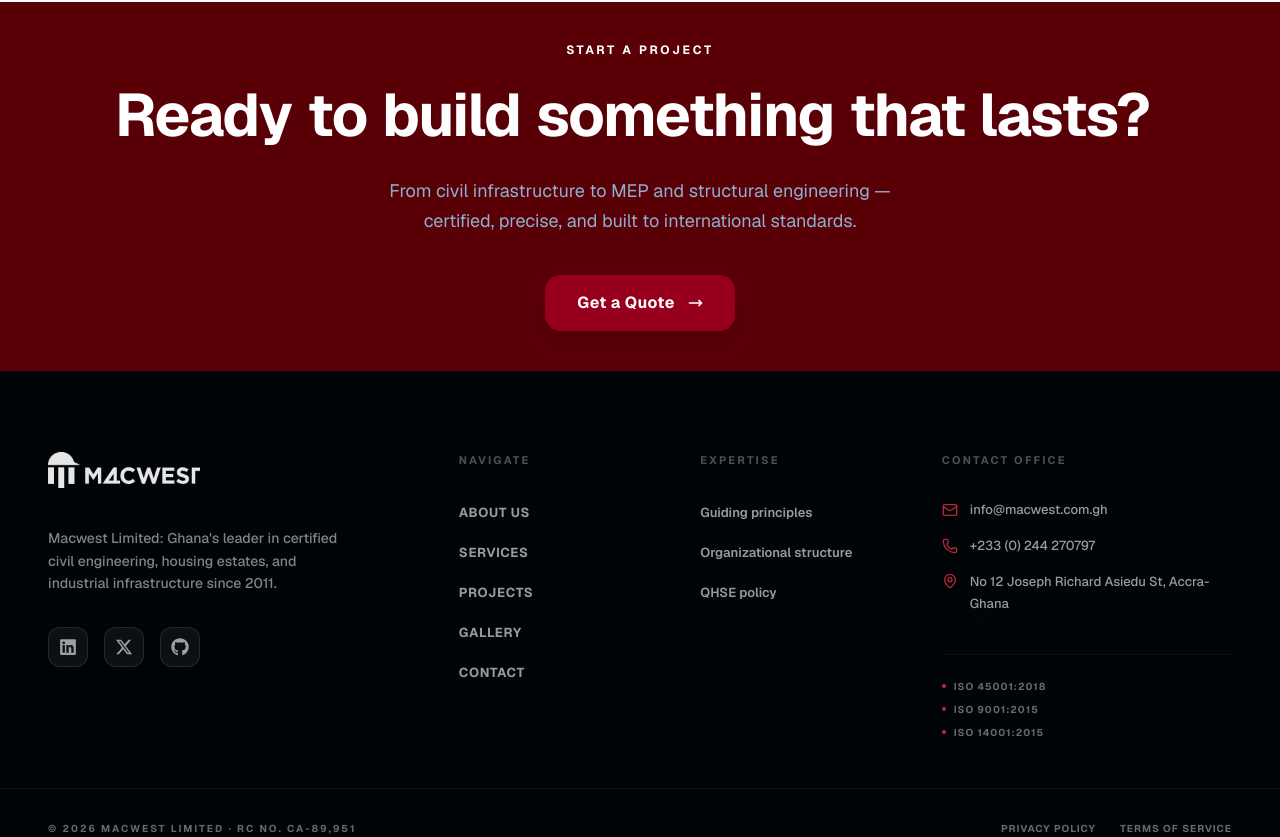
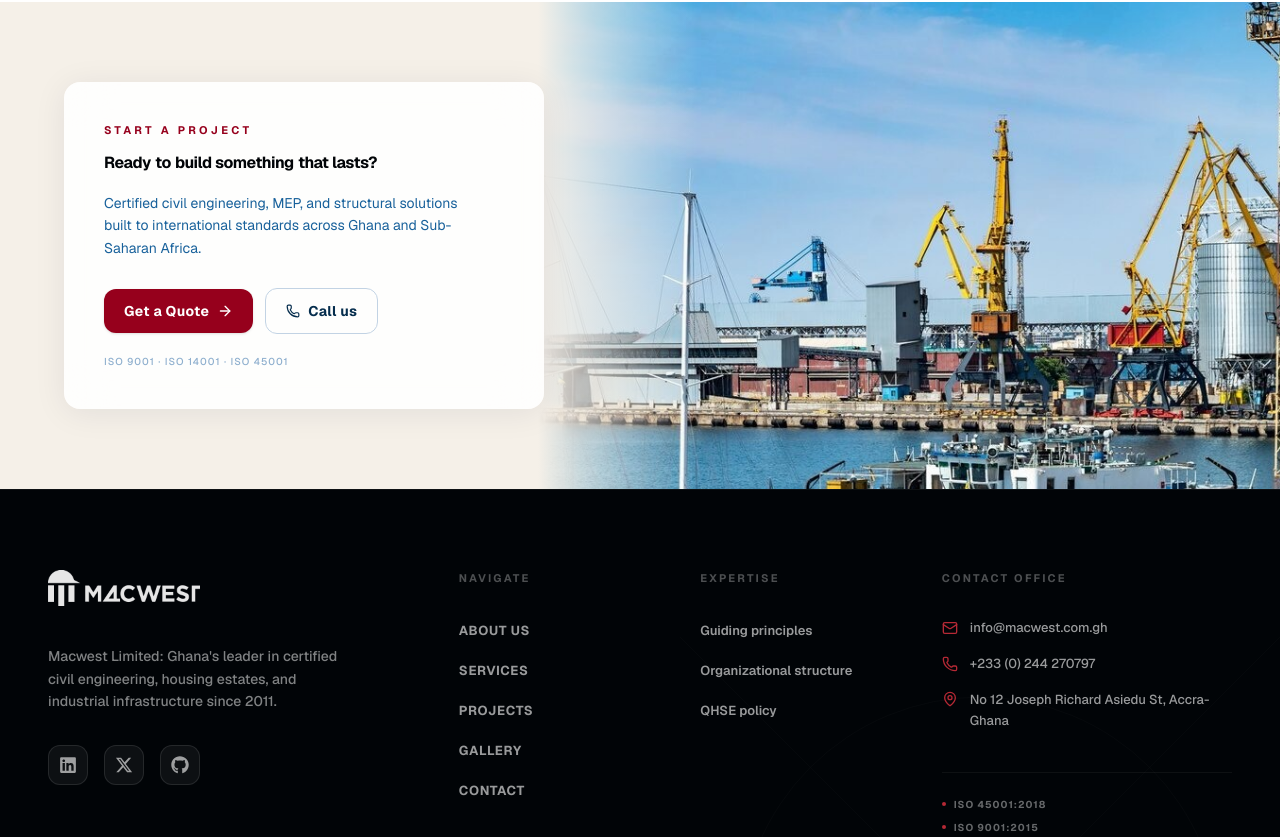
Before and after one commit to Ben-Genius/macwest-ltd, a Next.js app: page /projects in a window 1280 px wide. Shown: the part 2803-3640 px from the top of the page. Built offline with nearby package versions, Linux system fonts and the light colour scheme; no server answers.

Commit message:
feat: replace static project cards with horizontal GSAP scroll sections and integrate parallax vision element into homepage

```diff
--- a/src/app/page.tsx
+++ b/src/app/page.tsx
@@ -10,7 +10,7 @@ const ProjectsSection = dynamic(() => import("@/components/home/projects-section
 const ClientsSection = dynamic(() => import("@/components/home/clients-section").then((mod) => mod.ClientsSection));
 const QHSESection = dynamic(() => import("@/components/home/qhse-section").then((mod) => mod.QHSESection));
 const CTABandSection = dynamic(() => import("@/components/home/cta-band-section").then((mod) => mod.CTABandSection));
-
+const VisionParallaxSection = dynamic(() => import("@/components/home/vision-parallax-section").then((mod) => mod.VisionParallaxSection));
 export const metadata: Metadata = {
   title: "Home",
   description: siteConfig.description,
@@ -22,8 +22,8 @@ export default function HomePage() {
       <HeroSection />
       <CertificationsSection />
       <ServicesSection />
+      <VisionParallaxSection />
       {/* <WhyMacwestSection /> */}
-
       {/* <ProjectsSection /> */}
       {/* <ClientsSection /> */}
       <QHSESection />
--- a/src/components/home/cta-band-section.tsx
+++ b/src/components/home/cta-band-section.tsx
@@ -1,24 +1,58 @@
 "use client";
 
+import { useRef } from "react";
 import Link from "next/link";
-import { m } from "framer-motion";
-import { fadeInUp, scaleIn, EASE } from "@/lib/animations";
+import Image from "next/image";
+import { m, useScroll, useTransform } from "framer-motion";
+import { fadeInUp, scaleIn } from "@/lib/animations";
 import { GSAPStaggerText } from "@/components/ui/gsap-stagger-text";
+import { ArrowRight, Phone } from "lucide-react";
 
 export function CTABandSection() {
+  const sectionRef = useRef<HTMLElement>(null);
+
+  const { scrollYProgress } = useScroll({
+    target: sectionRef,
+    offset: ["start end", "end start"],
+  });
+
+  const imageY = useTransform(scrollYProgress, [0, 1], ["-14%", "14%"]);
+
   return (
-    <section className="relative bg-brand-800 overflow-hidden">
-      {/* Ambient orbs */}
+    <section
+      ref={sectionRef}
+      className="relative overflow-hidden bg-sand-50 py-16 sm:py-20"
+    >
+      {/* Parallax image — right side, no overlay */}
+      <div className="absolute inset-y-0 right-0 w-full sm:w-[58%] overflow-hidden">
+        <m.div style={{ y: imageY }} className="absolute inset-x-0 -inset-y-[20%]" aria-hidden>
+          <Image
+            src="/images/img-port.jpg"
+            alt=""
+            fill
+            className="object-cover object-center"
+            sizes="58vw"
+          />
+        </m.div>
+        <div className="absolute inset-y-0 left-0 w-40 bg-gradient-to-r from-sand-50 to-transparent" />
+      </div>
 
-
-      <div className="relative z-10 max-w-7xl mx-auto px-6 sm:px-10 lg:px-16 py-20 sm:py-28 lg:py-10 text-center">
-        {/* Label */}
+      {/* Content */}
+      <div className="relative z-10 max-w-[95rem] mx-auto px-6 sm:px-10 lg:px-16 flex items-center">
+        <m.div
+          initial={{ opacity: 0, y: 20 }}
+          whileInView={{ opacity: 1, y: 0 }}
+          viewport={{ once: true }}
+          transition={{ duration: 0.75, ease: [0.22, 1, 0.36, 1] }}
+          className="w-full sm:max-w-[480px] bg-white/88 backdrop-blur-xl rounded-2xl shadow-[0_4px_32px_rgba(10,20,60,0.08)] px-8 py-8 sm:px-10 sm:py-10"
+        >
+          {/* Eyebrow */}
           <m.p
             variants={scaleIn}
             initial="hidden"
             whileInView="show"
             viewport={{ once: true }}
-          className="text-xs font-bold  text-white uppercase tracking-[0.22em] text-brand-400 mb-6"
+            className="text-[11px] font-bold text-brand-600 uppercase tracking-[0.3em] mb-4"
           >
             Start a project
           </m.p>
@@ -26,57 +60,65 @@ export function CTABandSection() {
           {/* Headline */}
           <GSAPStaggerText
             text="Ready to build something that lasts?"
-          className="font-display text-4xl sm:text-5xl lg:text-6xl font-bold text-white leading-[1.1] tracking-tight justify-center mb-6"
-          y={50}
-          duration={1}
+            className="font-display font-bold text-navy-950 leading-[1.04] tracking-[-0.03em] mb-4"
+            y={35}
+            duration={0.85}
             stagger={0.04}
           />
 
-        {/* Subtext */}
+          {/* Body */}
           <m.p
             variants={fadeInUp}
             initial="hidden"
             whileInView="show"
             viewport={{ once: true }}
-          className="text-navy-300 text-base sm:text-lg leading-relaxed max-w-xl mx-auto mb-10"
+            className="text-navy-500 text-sm leading-relaxed mb-7"
           >
-          From civil infrastructure to MEP and structural engineering — certified, precise, and built to international standards.
+            Certified civil engineering, MEP, and structural solutions built to
+            international standards across Ghana and Sub-Saharan Africa.
           </m.p>
 
-        {/* CTA button */}
+          {/* CTAs */}
           <m.div
             variants={fadeInUp}
             initial="hidden"
             whileInView="show"
             viewport={{ once: true }}
+            className="flex flex-wrap items-center gap-3"
           >
-          <m.div
-            whileHover={{ scale: 1.04 }}
-            whileTap={{ scale: 0.97 }}
-            transition={{ type: "spring", stiffness: 300, damping: 25 }}
-            className="inline-block"
-          >
+            <m.div whileHover={{ scale: 1.04 }} whileTap={{ scale: 0.97 }} transition={{ type: "spring", stiffness: 320, damping: 24 }}>
               <Link
                 href="/contact"
-              className="inline-flex items-center gap-3 px-8 py-4 rounded-2xl bg-brand-600 hover:bg-brand-700 text-white font-bold text-sm sm:text-base tracking-wide transition-colors duration-200 shadow-lg shadow-brand-900/40"
+                className="inline-flex items-center gap-2 px-5 py-3 rounded-xl bg-brand-600 hover:bg-brand-700 text-white font-bold text-sm tracking-wide transition-colors shadow-sm"
               >
                 Get a Quote
-              <m.svg
-                className="w-4 h-4"
-                fill="none"
-                viewBox="0 0 24 24"
-                stroke="currentColor"
-                strokeWidth={2.5}
-                animate={{ x: [0, 4, 0] }}
-                transition={{ duration: 1.6, repeat: Infinity, ease: "easeInOut" }}
+                <m.span animate={{ x: [0, 4, 0] }} transition={{ duration: 1.6, repeat: Infinity, ease: "easeInOut" }}>
+                  <ArrowRight className="size-4" />
+                </m.span>
+              </Link>
+            </m.div>
+
+            <m.div whileHover={{ scale: 1.02 }} whileTap={{ scale: 0.98 }} transition={{ type: "spring", stiffness: 320, damping: 24 }}>
+              <Link
+                href="tel:+233244270797"
+                className="inline-flex items-center gap-2 px-5 py-3 rounded-xl border border-navy-200 hover:border-navy-400 text-navy-700 hover:text-navy-900 font-bold text-sm tracking-wide transition-all"
               >
-                <path strokeLinecap="round" strokeLinejoin="round" d="M17.25 8.25 21 12m0 0-3.75 3.75M21 12H3" />
-              </m.svg>
+                <Phone className="size-3.5" />
+                Call us
               </Link>
             </m.div>
           </m.div>
 
-
+          <m.p
+            variants={fadeInUp}
+            initial="hidden"
+            whileInView="show"
+            viewport={{ once: true }}
+            className="mt-5 text-[10px] font-medium text-navy-300 tracking-widest uppercase"
+          >
+            ISO 9001 · ISO 14001 · ISO 45001
+          </m.p>
+        </m.div>
       </div>
     </section>
   );
--- a/src/components/layout/site-footer.tsx
+++ b/src/components/layout/site-footer.tsx
@@ -1,7 +1,10 @@
+"use client";
+
 import Link from "next/link";
 import Image from "next/image";
-import { Mail, Phone, MapPin } from "lucide-react";
+import { Mail, Phone, MapPin, ArrowUpRight } from "lucide-react";
 import { FaLinkedin, FaGithub, FaXTwitter } from "react-icons/fa6";
+import { m } from "framer-motion";
 import { mainNav, secondaryRoutes } from "@/config/routes";
 import { siteConfig } from "@/config/site";
 import { Separator } from "@/components/ui/separator";
@@ -39,6 +42,7 @@ export function SiteFooter({ className }: SiteFooterProps) {
         </svg>
       </div>
 
+      {/* ── Footer grid ─────────────────────────────────────────────── */}
       <div className="mx-auto max-w-7xl px-6 sm:px-8 lg:px-12 pt-20 pb-12 relative z-10">
         <div className="grid gap-12 lg:grid-cols-[1.5fr_0.8fr_0.8fr_1.2fr]">
 
@@ -60,7 +64,6 @@ export function SiteFooter({ className }: SiteFooterProps) {
                 housing estates, and industrial infrastructure since 2011.
               </p>
 
-              {/* Socials */}
               <div className="flex items-center gap-4">
                 {socials.map(({ icon: Icon, href, label }) => (
                   <a
@@ -143,7 +146,6 @@ export function SiteFooter({ className }: SiteFooterProps) {
                 </div>
               </div>
 
-              {/* Mini Certs List */}
               <div className="space-y-2 pt-6 border-t border-white/5">
                 {certifications.map(({ label }) => (
                   <div key={label} className="flex items-center gap-2">
@@ -157,10 +159,56 @@ export function SiteFooter({ className }: SiteFooterProps) {
         </div>
       </div>
 
+      {/* ── "Let's Talk" display statement ──────────────────────────── */}
+      <div className="relative z-10 border-t border-white/5">
+        <GSAPReveal y={30} duration={1.1}>
+          <m.div
+            whileHover="hovered"
+            className="group block"
+          >
+            <Link
+              href="/contact"
+              className="flex items-end justify-between px-4 sm:px-8 lg:px-12 pt-6 pb-2 overflow-hidden"
+            >
+              {/* Giant text */}
+              <m.span
+                variants={{ hovered: { x: 6 } }}
+                transition={{ type: "spring", stiffness: 200, damping: 28 }}
+                className="font-display font-bold text-white leading-[0.88] tracking-[-0.04em] select-none"
+                style={{ fontSize: "clamp(4.5rem, 14vw, 11rem)" }}
+              >
+                Let&apos;s Collaborate
+              </m.span>
+
+              {/* Arrow circle — animates on hover */}
+              <m.div
+                variants={{
+                  hovered: { scale: 1.15, backgroundColor: "oklch(42% 0.175 22)" },
+                }}
+                transition={{ type: "spring", stiffness: 260, damping: 22 }}
+                className="flex-shrink-0 mb-4 sm:mb-6 size-14 sm:size-20 rounded-full border border-white/20 bg-white/5 flex items-center justify-center"
+              >
+                <ArrowUpRight className="size-6 sm:size-9 text-white" />
+              </m.div>
+            </Link>
+
+            {/* Sub-line below the big text */}
+            <div className="flex items-start justify-between px-4 sm:px-8 lg:px-12 pb-8 pt-1">
+              <p className="text-[11px] text-white/30 font-medium max-w-[200px] leading-relaxed">
+                Building Ghana&apos;s infrastructure — certified, precise, and built to last.
+              </p>
+              <p className="text-[11px] text-white/30 font-medium text-right">
+                {siteConfig.company.email}
+              </p>
+            </div>
+          </m.div>
+        </GSAPReveal>
+      </div>
+
       <Separator className="bg-white/5" />
 
       {/* Bottom bar */}
-      <div className="mx-auto max-w-7xl px-6 lg:px-12 py-8 flex flex-col md:flex-row items-center justify-between gap-6 opacity-40">
+      <div className="relative z-10 mx-auto max-w-7xl px-6 lg:px-12 py-6 flex flex-col md:flex-row items-center justify-between gap-4 opacity-40">
         <p className="text-[10px] font-bold uppercase tracking-[0.2em]">
           © {new Date().getFullYear()} {siteConfig.name} &middot; RC NO. CA-89,951
         </p>
```
Also changed, not shown: src/components/home/vision-parallax-section.tsx (+4 -7 lines). Lines whose indentation alone changed are shown as unchanged.
